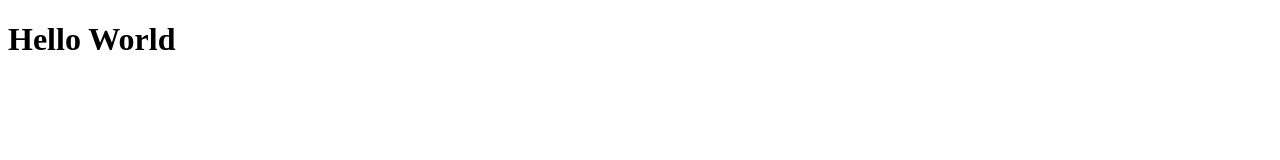
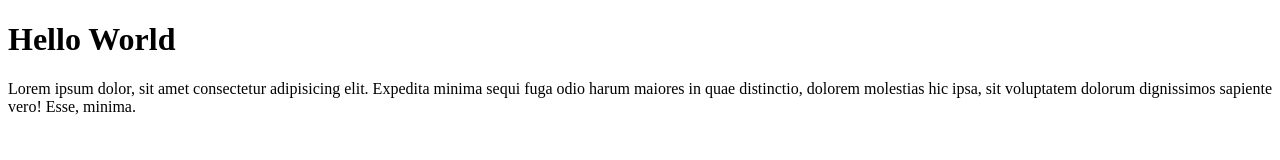
Before and after one commit to FitraNoviar/git-test, a plain HTML site: page index.html in a window 1280 px wide. Drawn offline with Linux system fonts and the light colour scheme.

Commit message:
Menambahkan Paragraph

```diff
--- a/index.html
+++ b/index.html
@@ -8,6 +8,6 @@
 </head>
 <body>
     <h1>Hello World</h1>
-
+    <p>Lorem ipsum dolor, sit amet consectetur adipisicing elit. Expedita minima sequi fuga odio harum maiores in quae distinctio, dolorem molestias hic ipsa, sit voluptatem dolorum dignissimos sapiente vero! Esse, minima.</p>
 </body>
 </html>
```
